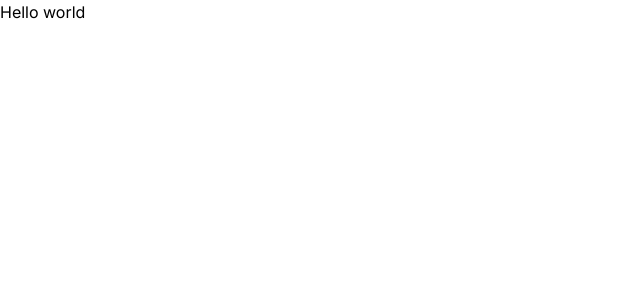
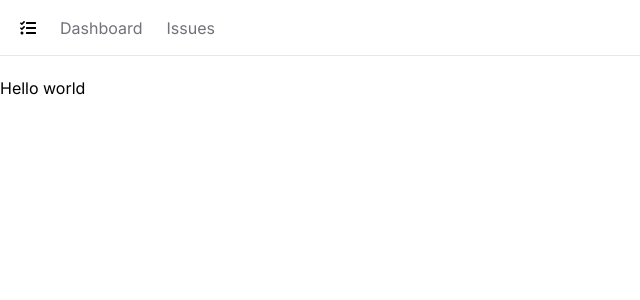
Before and after one commit to maxvdkelft0/ambitieproject-nextjs-leren, a Next.js app: page / in a window 1280 px wide. Shown: the top 300 px of the page, without its empty margins (0-640 px from the left). Built offline with nearby package versions, Linux system fonts and the light colour scheme.

Commit message:
Built the navbar

```diff
--- /dev/null
+++ b/app/NavBar.tsx
@@ -0,0 +1,27 @@
+import Link from 'next/link'
+import React from 'react'
+import { FaTasks } from "react-icons/fa";
+
+const NavBar = () => {
+    const links = [
+        {label: 'Dashboard', href: '/'},
+        {label: 'Issues', href: '/issues'},
+    ]
+
+    return (
+        <nav className='flex space-x-6 border-b mb-5 px-5 h-14 items-center'>
+            <Link href="/"><FaTasks /></Link>
+            <ul className='flex space-x-6'>
+                {links.map(link =>
+                    <Link
+                        key={link.href}
+                        className='text-zinc-500 hover:text-zinc-800 transition-colors'
+                        href="/">{link.label}
+                    </Link>
+                )}
+            </ul>
+        </nav>
+    )
+}
+
+export default NavBar
--- a/app/globals.css
+++ b/app/globals.css
@@ -8,7 +8,7 @@
 
 @media (prefers-color-scheme: dark) {
   :root {
-    --foreground-rgb: 255, 255, 255;
+    /* --foreground-rgb: 255, 255, 255; */
   }
 }
 
--- a/app/layout.tsx
+++ b/app/layout.tsx
@@ -1,6 +1,7 @@
 import './globals.css'
 import type { Metadata } from 'next'
 import { Inter } from 'next/font/google'
+import NavBar from './NavBar'
 
 const inter = Inter({ subsets: ['latin'] })
 
@@ -16,7 +17,10 @@ export default function RootLayout({
 }) {
   return (
     <html lang="en">
-      <body className={inter.className}>{children}</body>
+      <body className={inter.className}>
+        <NavBar/>
+        <main>{children}</main>
+      </body>
     </html>
   )
 }
--- a/package.json
+++ b/package.json
@@ -19,6 +19,7 @@
     "postcss": "8.4.32",
     "react": "18.2.0",
     "react-dom": "18.2.0",
+    "react-icons": "^4.12.0",
     "tailwindcss": "3.3.5",
     "typescript": "5.3.2"
   }
```
Also changed, not shown: 1 other file (tests, documents, lock files or other folders).
